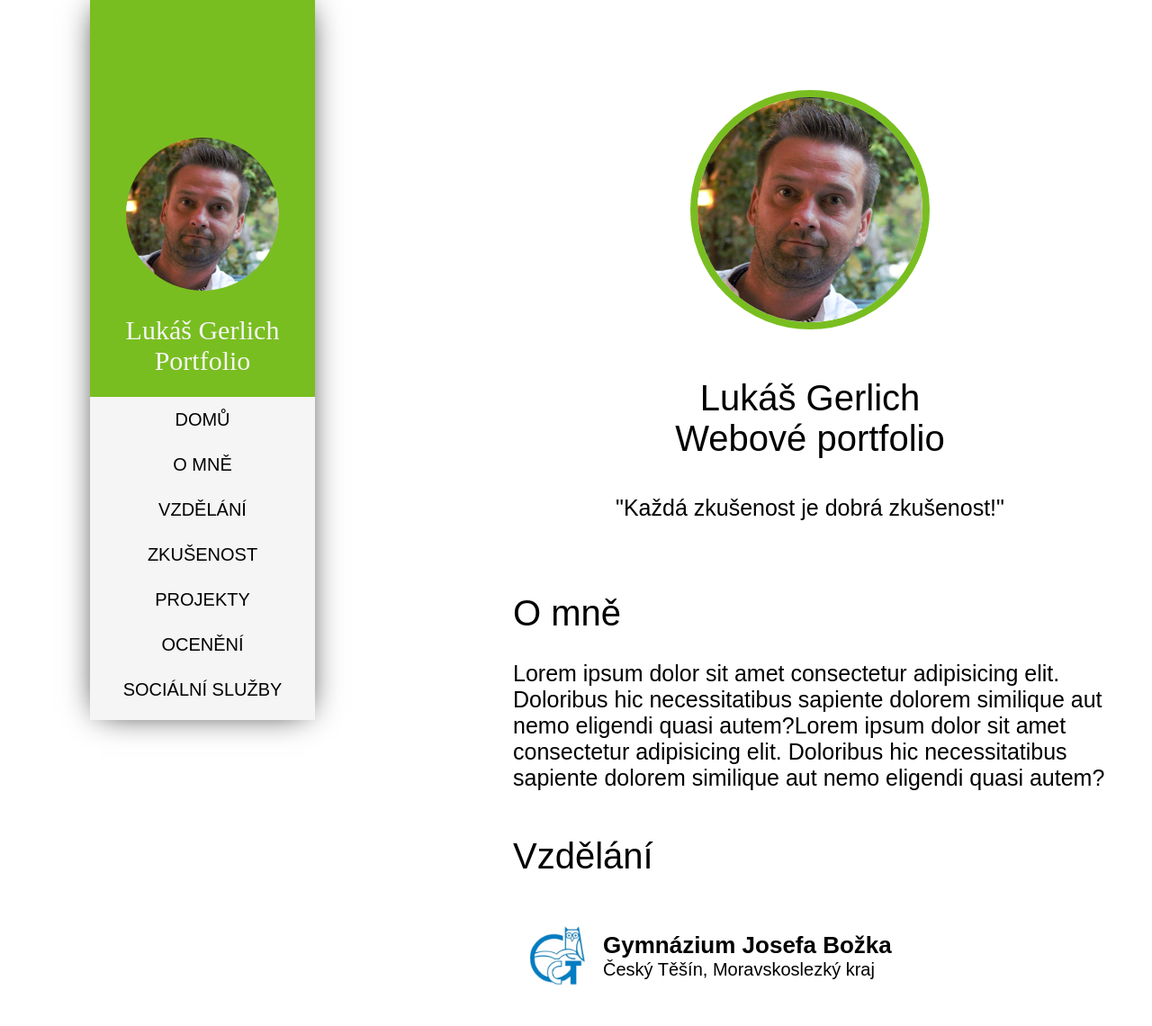
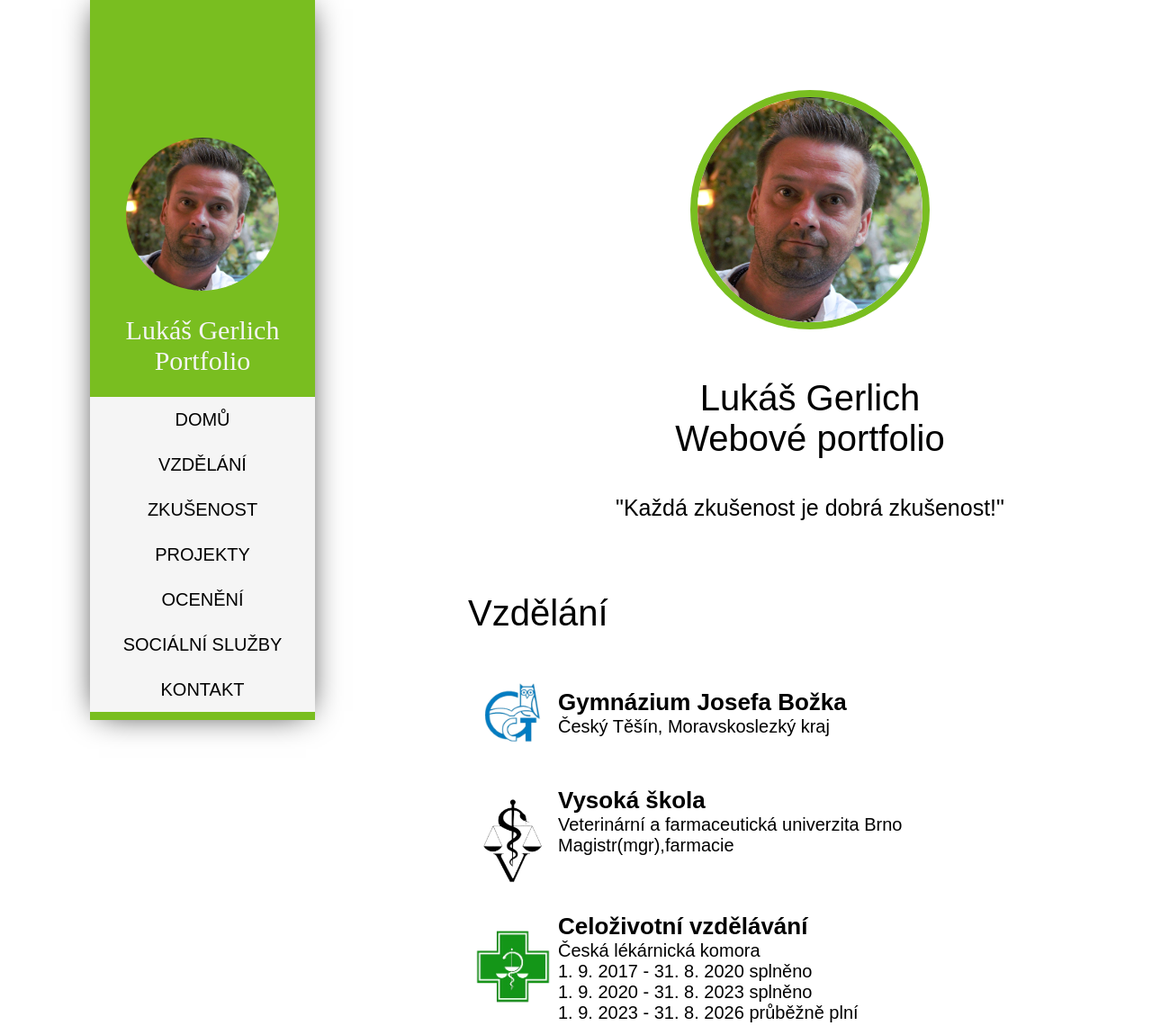
Before and after one commit to tobyy-ger/lukasgerlich, a plain HTML site: page lukasgerlich/lukasgerlich/index.html in a window 1280 px wide. Shown: the top 1140 px of the page at 90% size. Drawn offline with Linux system fonts and the light colour scheme.

Commit message:
Update index.html

```diff
--- a/lukasgerlich/lukasgerlich/index.html
+++ b/lukasgerlich/lukasgerlich/index.html
@@ -12,7 +12,6 @@
       <p class="headname">Lukáš Gerlich<br>Portfolio</p>
       <ul>
         <li><a href="#home">DOMŮ</a></li>
-        <li><a href="#about">O MNĚ</a></li>
         <li><a href="#services">VZDĚLÁNÍ</a></li>
         <li><a href="#pozice">ZKUŠENOST</a></li>
         <li><a href="#projekty">PROJEKTY</a></li>
@@ -33,18 +32,6 @@
         <div class="nameabout">
           "Každá zkušenost je dobrá zkušenost!"
         </div>
-
-
-      <div class="about" id="about">
-        <h1>O mně</h1>
-        <p class="about_txt">
-          Lorem ipsum dolor sit amet consectetur adipisicing elit. Doloribus
-          hic necessitatibus sapiente dolorem similique aut nemo eligendi
-          quasi autem?Lorem ipsum dolor sit amet consectetur adipisicing elit. Doloribus
-          hic necessitatibus sapiente dolorem similique aut nemo eligendi
-          quasi autem?
-        </p>
-
       </div>
       <div class="services" id="services">
         <h1>Vzdělání</h1>
```
